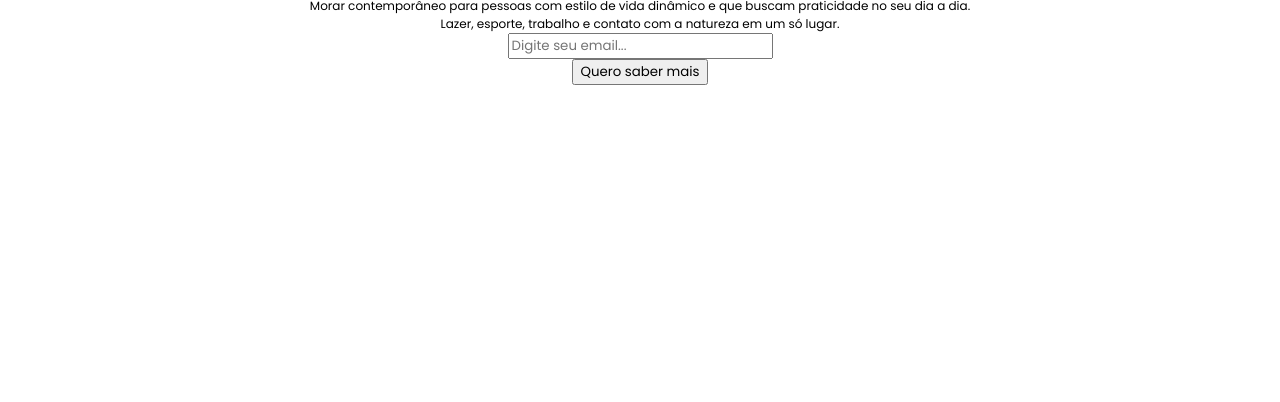
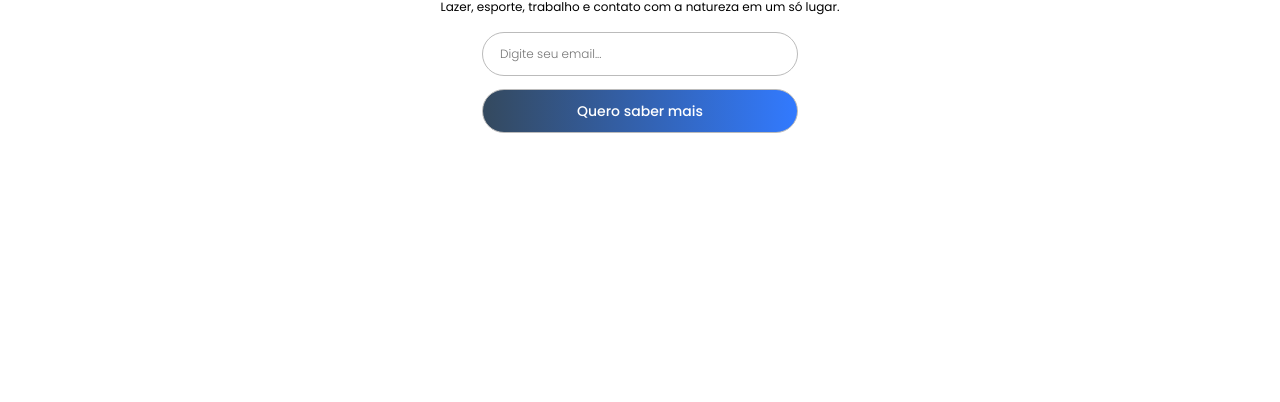
Before and after one commit to FelipeSlaik/Acquamarine, a plain HTML site: page index.html in a window 1280 px wide. Shown: the part 1198-1600 px from the top of the page. Drawn offline with Linux system fonts and the light colour scheme.

Commit message:
Fazendo retoques na segunda seção

```diff
--- a/css/style.css
+++ b/css/style.css
@@ -12,6 +12,9 @@
     --acqua-blue: #327AFF;
     --steel-blue: #34495e;
     --gradient-color: linear-gradient(to right, #34495E, #327AFF);
+    --gradient-color-hover: linear-gradient(to right, #6096bc, #6db0db);
+    --border-color: #bbbbbb;
+    --text-placeholder:#606060;
 }
 
 * {
@@ -73,6 +76,8 @@ header {
     justify-content: center;
     align-items: center;
     text-align: center;
+    gap: 16px;
+    padding: 0 16px;
 }
 
 .newsletters h1{
@@ -93,4 +98,38 @@ header {
     font-size: 12px;
     font-weight: 400;
     text-align: center;
+
 }
+
+.user-email{
+    display: flex;
+    flex-direction: column;
+    justify-content: center;
+    gap: 13px;
+}
+
+.user-email .btn, input{
+    width: 316px;
+    height: 44px;
+    border-radius: 54px;
+    border: solid 1px var(--border-color);
+}
+
+input{
+    padding: 13px 17px;
+    font-size: 12px;
+    font-weight: 300;
+    color: var(--text-placeholder);
+}
+
+.btn{
+    font-size: 14px;
+    font-weight: 500;
+    background: var(--gradient-color);
+    color: var(--color-white);
+}
+
+.btn:hover{
+    background: var(--gradient-color-hover);
+    cursor: pointer;
+}
--- a/index.html
+++ b/index.html
@@ -9,7 +9,9 @@
     <!-- Carregando a fonte Poppins para usar no projeto -->
     <link rel="preconnect" href="https://fonts.googleapis.com">
     <link rel="preconnect" href="https://fonts.gstatic.com" crossorigin>
-    <link href="https://fonts.googleapis.com/css2?family=Poppins:ital,wght@0,100;0,200;0,300;0,400;0,500;0,600;0,700;0,800;0,900;1,100;1,200;1,300;1,400;1,500;1,600;1,700;1,800;1,900&family=Quicksand:wght@300..700&display=swap" rel="stylesheet">
+    <link
+        href="https://fonts.googleapis.com/css2?family=Poppins:ital,wght@0,100;0,200;0,300;0,400;0,500;0,600;0,700;0,800;0,900;1,100;1,200;1,300;1,400;1,500;1,600;1,700;1,800;1,900&family=Quicksand:wght@300..700&display=swap"
+        rel="stylesheet">
     <link rel="stylesheet" href="./css/style.css">
     <title>Residencial Acquamarine</title>
 </head>
@@ -38,11 +40,15 @@
     <section class="newsletters">
         <h1>Residencial Acquamarine</h1>
         <h3>Receba novidades sobre nosso lançamento.</h3>
-        <p>Morar contemporâneo para pessoas com estilo de vida dinâmico e que buscam praticidade no seu dia a dia.</p>
-        <p>Lazer, esporte, trabalho e contato com a natureza em um só lugar.</p>
+        <p>Morar contemporâneo para pessoas com estilo de vida dinâmico e que buscam praticidade no seu dia a dia.
+        <br>
+        Lazer, esporte, trabalho e contato com a natureza em um só lugar.</p>
 
-        <input type="email" id="email" name="email" placeholder="Digite seu email...">
-        <button>Quero saber mais</button>
+        <div class="user-email">
+            <input type="email" id="email" name="email" placeholder="Digite seu email...">
+            <button class="btn">Quero saber mais</button>
+        </div>
+
     </section>
 
     <script src="./js/index.js"></script>
```
